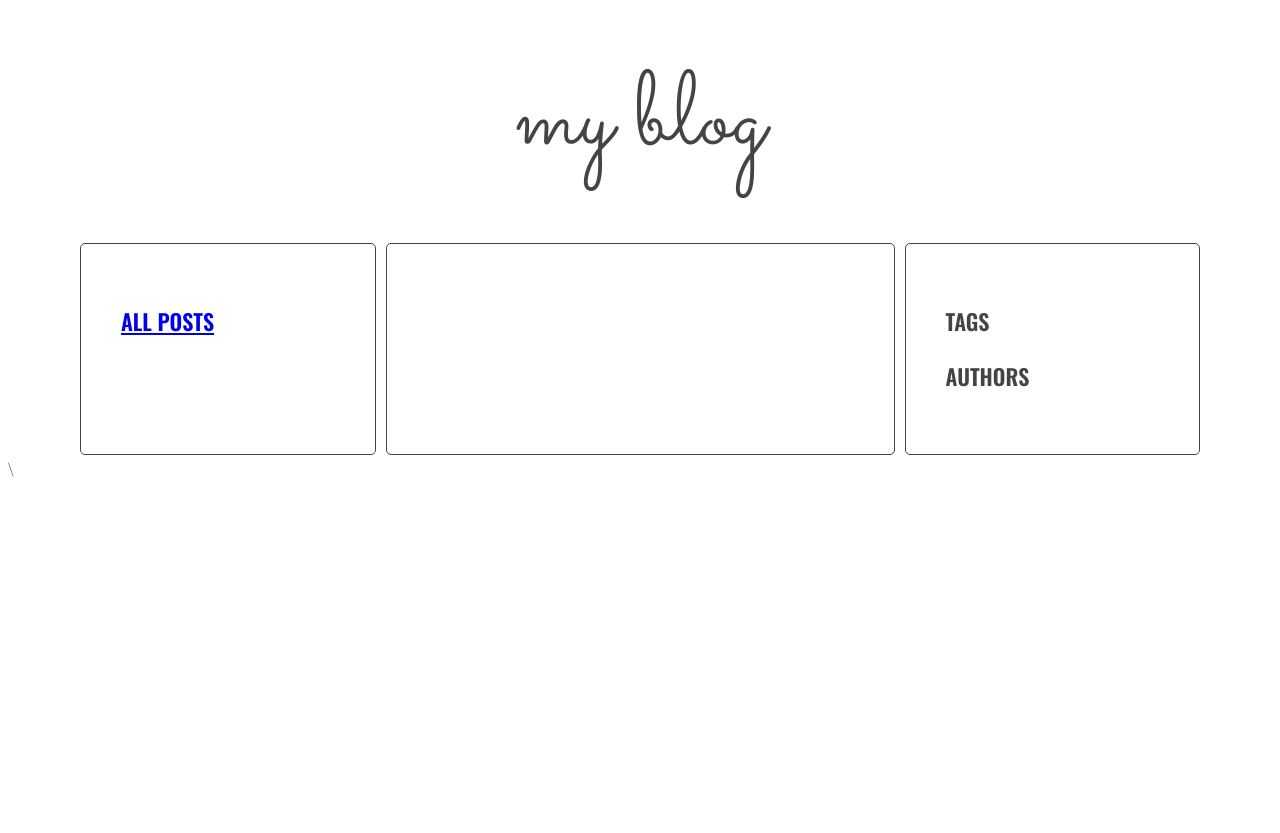
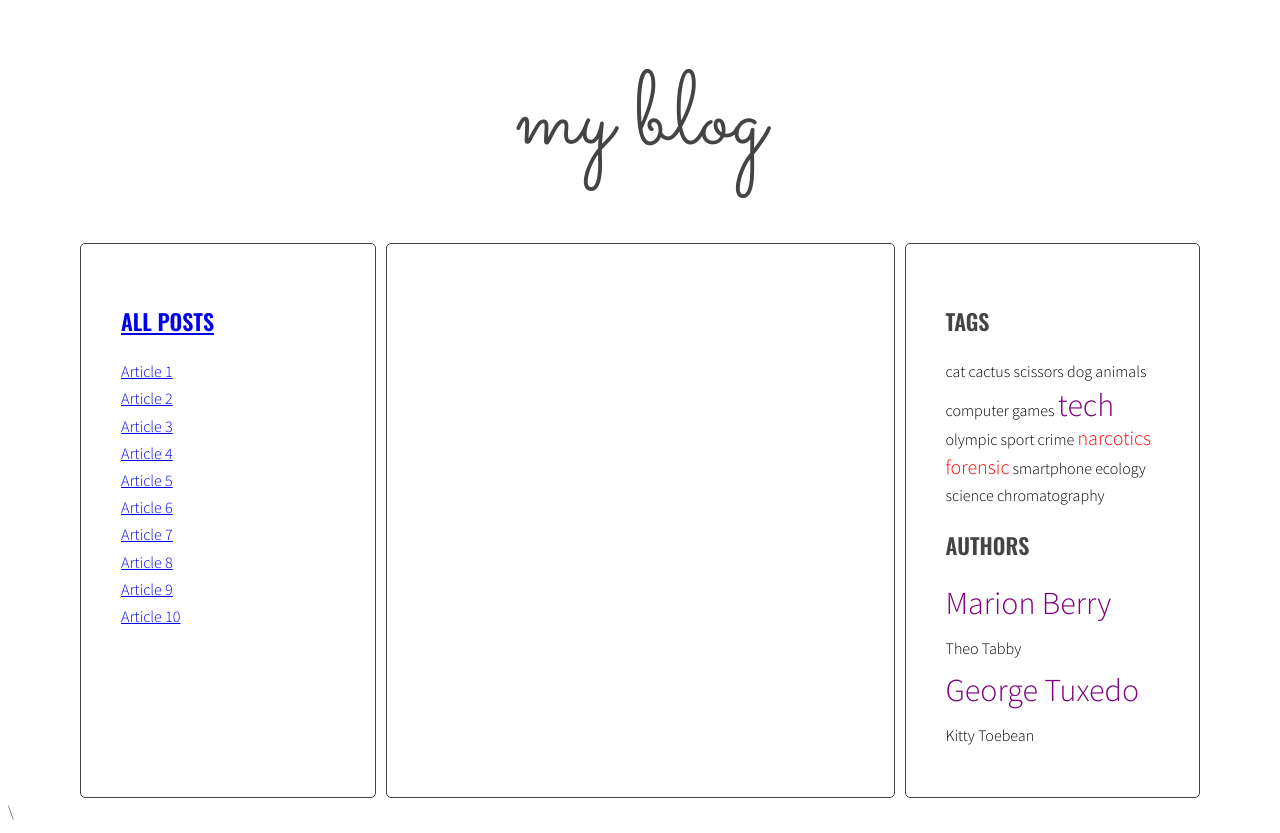
Before and after one commit to pawel-bozemski/javascript-blog, a website: page index.html in a window 1280 px wide. Before the commit the page ends 800 px from the top, so only its background shows below. Drawn offline with nearby package versions, Linux system fonts and the light colour scheme.

Commit message:
Done project

```diff
--- a/index.html
+++ b/index.html
@@ -171,6 +171,22 @@
             <script id="template-article-link" type="text/x-handlebars-template">
               <li><a href="#{{ id }}"><span>{{ title }}</span></a></li>
             </script>
+            <script id="template-tag-link" type="text/x-handlebars-template">
+              <li><a href="#tag-{{ id }}">{{ title }}</a></li>
+            </script>
+            <script id="template-author-link" type="text/x-handlebars-template">
+              <a href="#author-{{ id }}">{{ title }}</a>
+            </script>
+            <script id="template-tag-cloud-link" type="text/x-handlebars-template">
+              {{#each tags}}
+              <li><a href="#tag-{{ tag }}" class="tag-size-{{ className }}">{{ tag }} </a></li>
+              {{/each}}
+            </script>
+            <script id="template-author-cloud-link" type="text/x-handlebars-template">
+              {{#each authors}}
+              <li><a href="#author-{{ author }}" class="tag-size-{{ className }}">{{ author }} </a></li>
+              {{/each}}
+            </script>
             <script src="https://cdnjs.cloudflare.com/ajax/libs/handlebars.js/4.1.0/handlebars.min.js"></script>\
             <script src="js/script.js"></script>
     </body>
--- a/js/script.js
+++ b/js/script.js
@@ -6,10 +6,10 @@ const templates = {
 
   articleLink: Handlebars.compile(document.querySelector('#template-article-link').innerHTML),
   tagLink: Handlebars.compile(document.querySelector('#template-tag-link').innerHTML),
-  authorLink: Handlebars.compile(document.querySelector('#template-article-link').innerHTML),
-
+  authorLink: Handlebars.compile(document.querySelector('#template-author-link').innerHTML),
+  tagCloudLink: Handlebars.compile(document.querySelector('#template-tag-cloud-link').innerHTML),
+  authorCloudLink: Handlebars.compile(document.querySelector('#template-author-cloud-link').innerHTML),
 };
-console.log('article',article);
 
 const titleClickHandler = function(event) {
 
@@ -152,7 +152,7 @@ const generateTags = function (){
     /* [DONE] split tags into array */
 
     const articleTagsArray = articleTags.split(' ');
-    console.log(articleTagsArray);
+
     /* [DONE] START LOOP: for each tag */
 
 
@@ -200,7 +200,7 @@ const generateTags = function (){
   const tagsParams = calculateTagsParams(allTags);
 
 
-  let allTagsHTML = '';
+  const allTagsData = {tags: []};
 
   /* [NEW] START LOOP: for each tag in allTags :*/
 
@@ -208,14 +208,17 @@ const generateTags = function (){
 
     /* [NEW] generate code of link and add it to allTagsHTML*/
 
-    allTagsHTML += '<li><a class="tag-size-' + calculateTagClass(allTags[tag], tagsParams) + '" href="#tag-' + tag + '">' + tag + ' (' + allTags[tag] +') ' + '</a></li>';
+    allTagsData.tags.push({
+      tag: tag,
+      count: allTags[tag],
+      className: calculateTagClass(allTags[tag], tagsParams)
+    });
   }
 
   /* [NEW] END LOOP: for each tag in allTags */
   /* [NEW] add html from allTagsHTML to tagList */
 
-  tagList.innerHTML = allTagsHTML;
-
+  tagList.innerHTML = templates.tagCloudLink(allTagsData);
 };
 
 generateTags();
@@ -379,22 +382,28 @@ const generateAuthors = function (){
   }
   /* [NEW] find list of tags in right column */
 
-  const authorList = document.querySelector('.authors');
+  const authorCloudList = document.querySelector('.authors');
   /* [NEW] create variable for all links HTML code*/
 
   const authorParams = calculateAuthorsParams(allAuthors);
 
-  let allAuthorsHTML = '';
+  let allAuthorsData = {authors: []};
 
   /* [NEW] generate code of link and add it to allTagsHTML*/
   for (let allAuthor in allAuthors ) {
-    allAuthorsHTML += '<li><a class="tag-size-' + calculateAuthorClass(allAuthors[allAuthor], authorParams) + '" href="#author-' + allAuthor + '">' + allAuthor + ' ('+ allAuthors[allAuthor] +') ' +  '</a></li>';
-  /* [NEW] END LOOP: for each tag in allTags */
+
+    allAuthorsData.authors.push({
+
+      author: allAuthor,
+      count: allAuthors[allAuthor],
+      className: calculateAuthorClass(allAuthors[allAuthor], authorParams)
+
+    });
+    /* [NEW] END LOOP: for each tag in allTags */
   }
   /* [NEW] add html from allTagsHTML to tagList */
 
-  authorList.innerHTML = allAuthorsHTML;
-
+  authorCloudList.innerHTML = templates.authorCloudLink(allAuthorsData);
 };
 
 generateAuthors();
```
